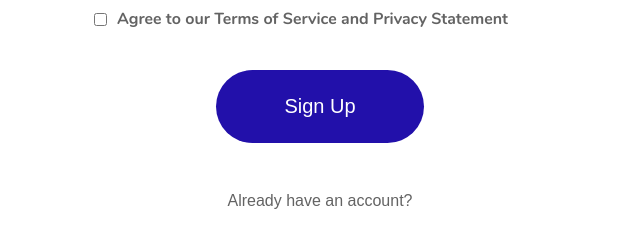
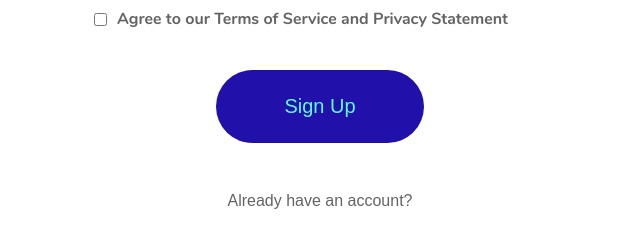
Before and after one commit to avictoriaweb/account-page, a plain HTML site: page index.html in a window 1280 px wide. Shown: the part 883-1123 px from the top of the page, 9-649 px from the left. Drawn offline with Linux system fonts and the light colour scheme.

Commit message:
button font color light-blue

```diff
--- a/css/style.css
+++ b/css/style.css
@@ -87,7 +87,7 @@ body {
 
 .btn-red {
     font-size: 20px;
-    color: #FFFFFF;
+    color: #5dfbf0;
     background: #2210aa;
     border-radius: 40px;
     border: none;
```
